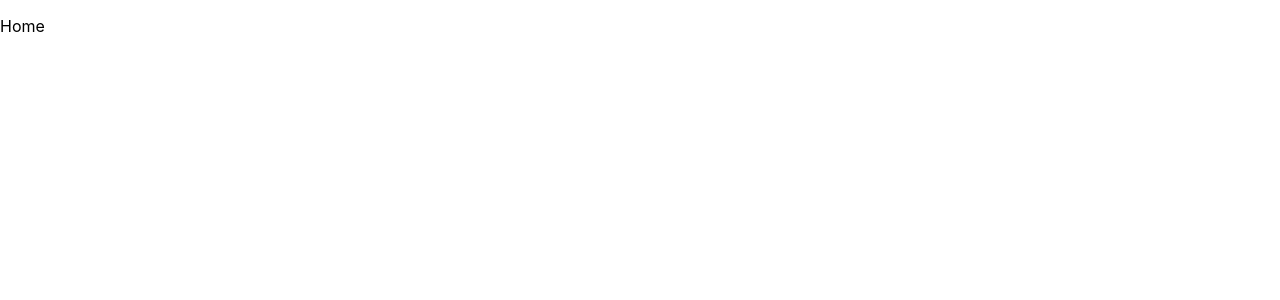
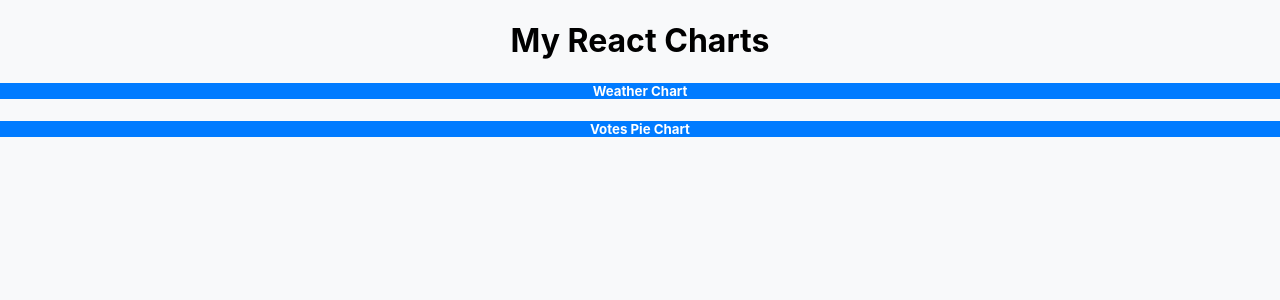
Before and after one commit to sagnikcapital/weather-chart, a React (Create React App) app: page / in a window 1280 px wide. Shown: the top 300 px of the page. Built offline with nearby package versions, Linux system fonts and the light colour scheme.

Commit message:
react-router

```diff
--- /dev/null
+++ b/data/weather-settings.json
@@ -0,0 +1,6 @@
+{
+  "open-weather-api": "",
+  "api-key": "",
+  "rain": "",
+  "unit": ""
+}
--- a/src/home/home.css
+++ b/src/home/home.css
@@ -0,0 +1,16 @@
+body {
+  background-color: #f8f9fa;
+}
+
+.card {
+  border: none;
+}
+
+.card-header {
+  background-color: #007bff;
+  color: white;
+}
+
+.card-title {
+  margin-bottom: 0;
+}
--- a/src/home/home.jsx
+++ b/src/home/home.jsx
@@ -1,10 +1,36 @@
 import React from 'react';
 import { useState, useEffect } from 'react';
+import PieChart from '../charts/piechart';
+import BarChart from '../charts/barchart';
 import './home.css';
 
 function Home(){
   return(
-    <p>Home</p>
+    <div className="App container">
+      <h1 className="text-center my-4">My React Charts</h1>
+      <div className="row">
+        <div className="col-md-6">
+          <div className="card mb-4 shadow-sm">
+            <div className="card-header">
+              <h5 className="card-title">Weather Chart</h5>
+            </div>
+            <div className="card-body">
+              {/* <BarChart /> */}
+            </div>
+          </div>
+        </div>
+        <div className="col-md-6">
+          <div className="card mb-4 shadow-sm">
+            <div className="card-header">
+              <h5 className="card-title">Votes Pie Chart</h5>
+            </div>
+            <div className="card-body">
+              {/* <PieChart /> */}
+            </div>
+          </div>
+        </div>
+      </div>
+    </div>
   );
 }
 export default Home;
```
Also changed, not shown: 1 other file (tests, documents, lock files or other folders).
